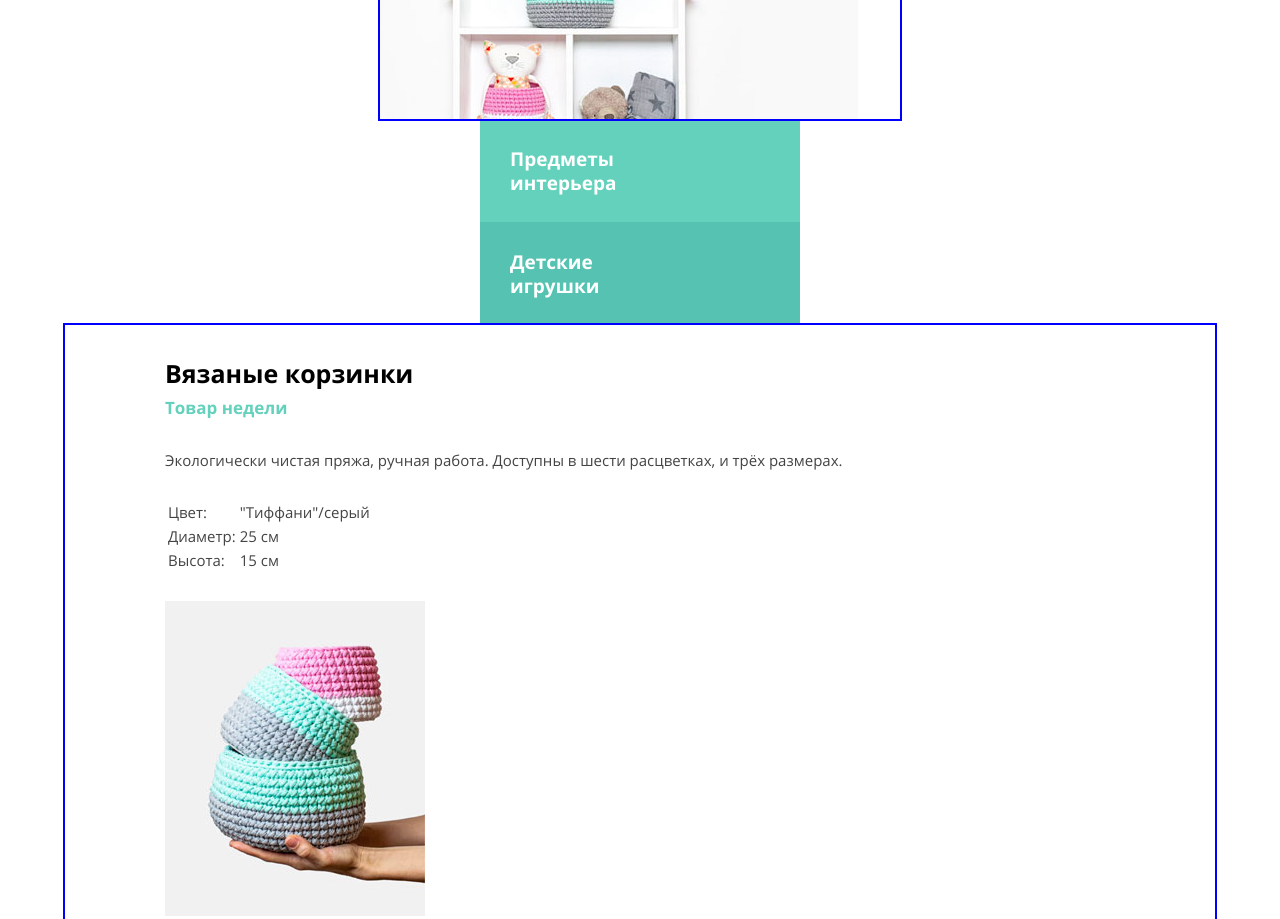
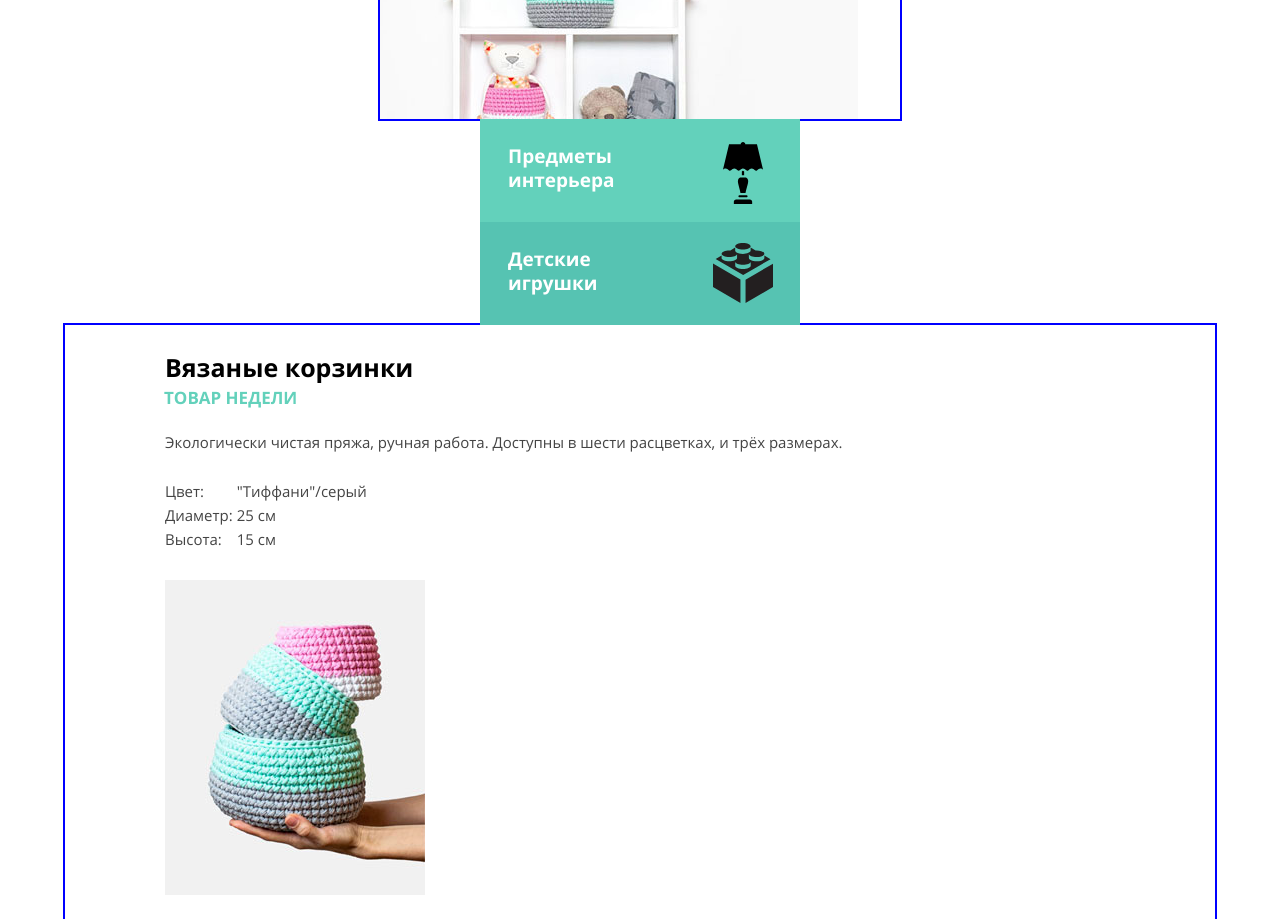
Before and after one commit to SergWulf/668021-mishka, a website: page source/index.html in a window 1280 px wide. Shown: the part 567-1486 px from the top of the page. Drawn offline with nearby package versions, Linux system fonts and the light colour scheme; files that its build step writes are made by us from their sources.

Commit message:
PP раздела top-product

```diff
--- a/source/less/blocks/products-list.less
+++ b/source/less/blocks/products-list.less
@@ -4,12 +4,39 @@
 }
 
 .products-list__item {
+  position: relative;
+
   height: 103px;
   min-height: 103px;
   display: flex;
   justify-content: flex-start;
-  align-items: center;
-  padding-left: 30px;
+  padding-top: 25px;
+  padding-left: 28px;
+  -webkit-box-sizing: border-box;
+  -moz-box-sizing: border-box;
+  box-sizing: border-box;
+}
+
+.products-list__item:nth-of-type(1)::after {
+  content: "";
+  position: absolute;
+  width: 41px;
+  height: 63px;
+  top: 23px;
+  right: 36px;
+
+  background: url("../img/icon-interior.svg") no-repeat 0 0;
+}
+
+.products-list__item:nth-of-type(2)::after {
+  content: "";
+  position: absolute;
+  width: 60px;
+  height: 60px;
+  top: 21px;
+  right: 27px;
+
+  background: url("../img/icon-toy.svg") no-repeat 0 0;
 }
 
 .products-list__link {
--- a/source/less/blocks/top-product.less
+++ b/source/less/blocks/top-product.less
@@ -1,30 +1,34 @@
 .top-product {
-  padding-top: 33px;
+  padding-top: 27px;
 }
 
 .top-product__title {
   margin-top: 0;
-  margin-bottom: 10px;
+  margin-bottom: 6px;
 
   .font-parameters(25px; 30px; bold; @black);
 }
 
 .top-product__product-of-week {
   margin-top: 0;
-  margin-bottom: 30px;
+  margin-left: -1px;
+  margin-bottom: 22px;
 
   .font-parameters(17px; 20px; bold; @light-green);
+  text-transform: uppercase;
 }
 
 .top-product__description {
   margin-top: 0;
-  margin-bottom: 27px;
+  margin-bottom: 24px;
 
   .font-parameters(15px; 24px; normal; @gray-tone-one);
 }
 
 .top-product__table {
   margin-bottom: 28px;
+  margin-left: -3px;
+  padding: 0;
 
   .font-parameters(15px; 20px; normal; @gray-tone-one);
 }
```
